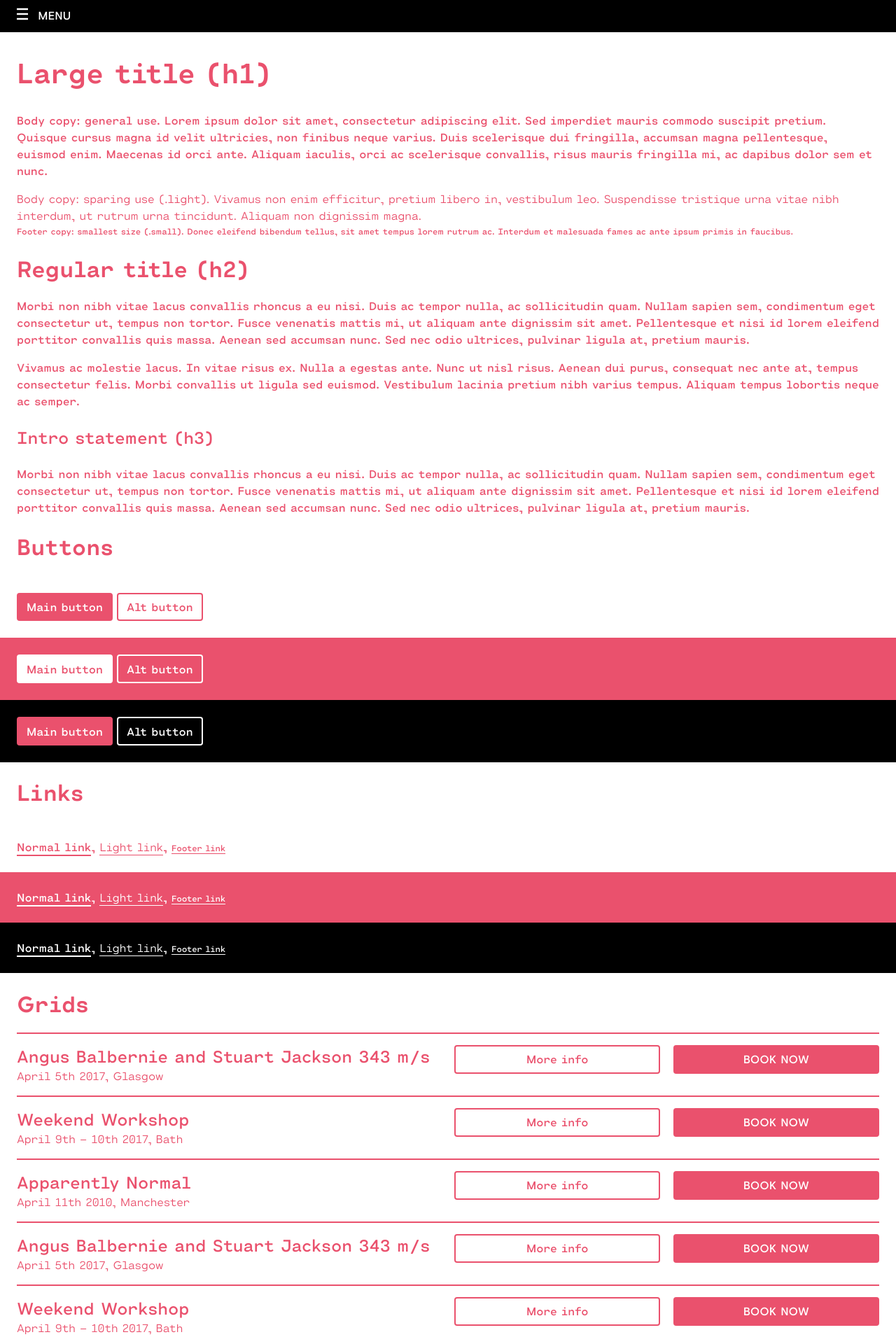
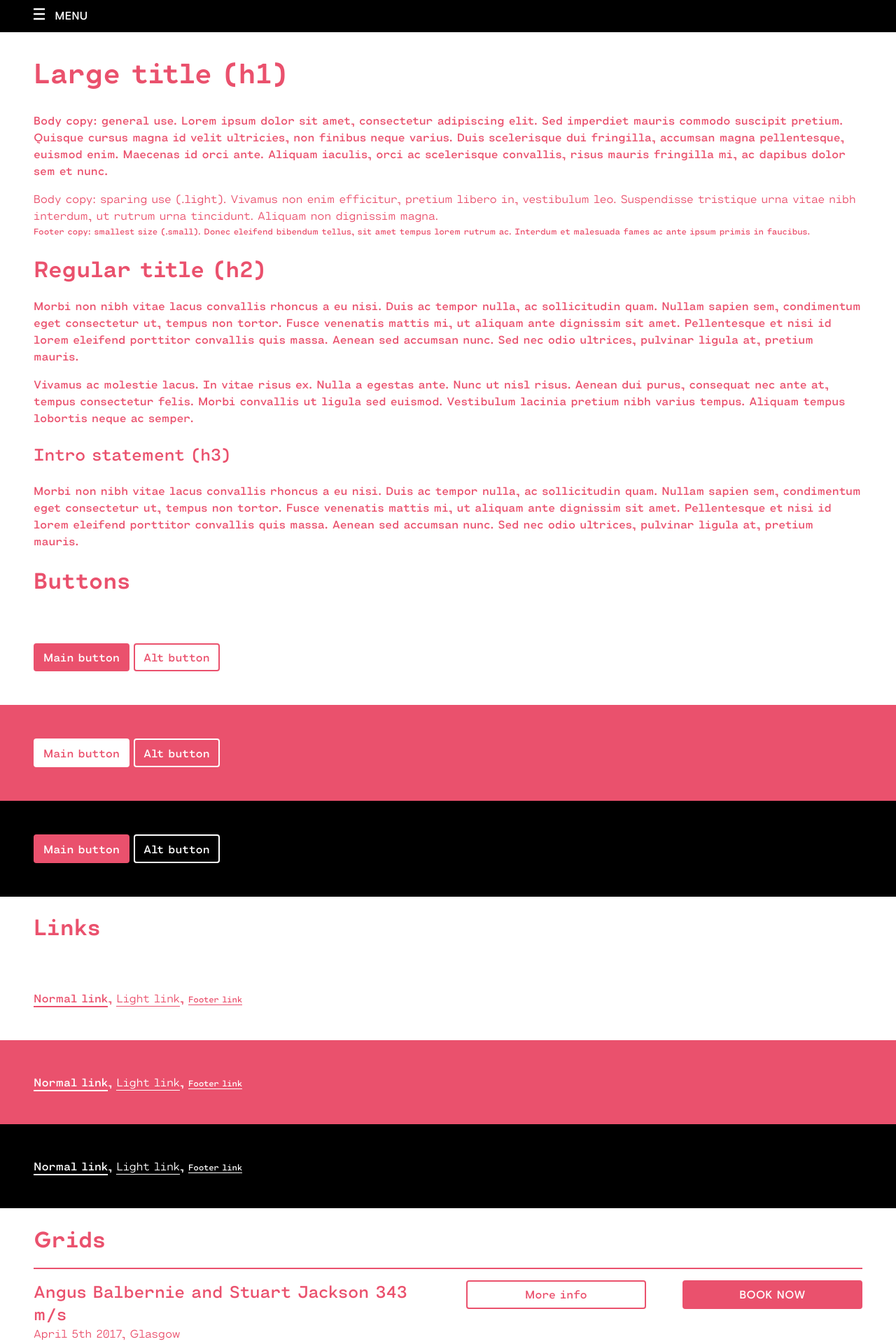
Before and after one commit to kimadactyl/touchdown, a Jekyll site: the page built from components.md, in a window 1280 px wide. Shown: the top 1920 px of the page at 70% size. Built offline with Jekyll 4.4.1, drawn with Linux system fonts in a browser that asks for light colours; nearby versions of some CDN libraries.

Commit message:
Work with Mark

```diff
--- a/_sass/_grid.sass
+++ b/_sass/_grid.sass
@@ -1,7 +1,8 @@
-$susy: ( gutters: 1/16, math: fluid, output: float, gutter-position: after )
+$susy: ( columns: 12, gutters: 1, math: fluid, output: float, gutter-position: after )
 
 .grid
   @include container
+  @include layout($susy)
   margin-bottom: 1rem
   &__item
     img
@@ -14,24 +15,21 @@ $susy: ( gutters: 1/16, math: fluid, output: float, gutter-position: after )
 
   // 2-up just for footer atm
   &--2
-    @include layout($susy columns 2)
     +for-tablet-portrait-up
       .grid__item
-        @include span(1)
+        @include span(6)
       .grid__item:nth-of-type(2n)
-        @include span(last 1)
+        @include span(last 6)
   // 3-up content row
   &--3
-    @include layout($susy columns 3)
     +for-tablet-portrait-up
       .grid__item
-        @include span(1)
+        @include span(4)
       .grid__item:nth-of-type(3n)
-        @include span(last 1)
+        @include span(last 4)
 
   // Event grid on various pages
   &--event
-    @include layout($susy columns 4)
     .grid__item
       clear: both
       border-top: 2px solid $primary
@@ -43,17 +41,17 @@ $susy: ( gutters: 1/16, math: fluid, output: float, gutter-position: after )
       margin-top: 0
       font-family: $font-regular
     .event__info
-      @include span(last 4)
+      @include span(last 12)
       +for-tablet-portrait-up
-        @include span(2)
+        @include span(6)
     .event__more
-      @include span(2)
+      @include span(6)
       +for-phone-only
         margin-bottom: 1rem
       +for-tablet-portrait-up
-        @include span(1)
+        @include span(3)
     .event__book
       text-transform: uppercase
-      @include span(last 2)
+      @include span(last 6)
       +for-tablet-portrait-up
-        @include span(last 1)
+        @include span(last 3)
--- a/css/main.sass
+++ b/css/main.sass
@@ -39,7 +39,7 @@ $on-laptop:        800px !default
 
 
 // Spacing around left and right
-$gutter: 1.5rem
+$gutter: 3rem
 
 @import "_colours"
 @import "_typography"
--- a/docs/feed.xml
+++ b/docs/feed.xml
@@ -1 +1 @@
-<?xml version="1.0" encoding="utf-8"?><?xml-stylesheet type="text/xml" href="http://localhost:4000/touchdown/feed.xslt.xml"?><feed xmlns="http://www.w3.org/2005/Atom"><generator uri="http://jekyllrb.com" version="3.4.0">Jekyll</generator><link href="http://localhost:4000/touchdown/feed.xml" rel="self" type="application/atom+xml" /><link href="http://localhost:4000/touchdown/" rel="alternate" type="text/html" /><updated>2017-03-16T17:34:34+00:00</updated><id>http://localhost:4000/touchdown//</id><title type="html">Touchdown Dance</title><subtitle>Touchdown Dance brings together people of all ages and abilities in a pleasurable, free-flowing dance partnership called contact improvisation. We tour performances all over the world and create bespoke courses for organisations.</subtitle></feed>
+<?xml version="1.0" encoding="utf-8"?><?xml-stylesheet type="text/xml" href="http://localhost:4000/touchdown/feed.xslt.xml"?><feed xmlns="http://www.w3.org/2005/Atom"><generator uri="http://jekyllrb.com" version="3.4.0">Jekyll</generator><link href="http://localhost:4000/touchdown/feed.xml" rel="self" type="application/atom+xml" /><link href="http://localhost:4000/touchdown/" rel="alternate" type="text/html" /><updated>2017-03-17T14:24:32+00:00</updated><id>http://localhost:4000/touchdown//</id><title type="html">Touchdown Dance</title><subtitle>Touchdown Dance brings together people of all ages and abilities in a pleasurable, free-flowing dance partnership called contact improvisation. We tour performances all over the world and create bespoke courses for organisations.</subtitle></feed>
```
Also changed, not shown: docs/work-with-us/index.html (+14 -14 lines), docs/css/main.css.
